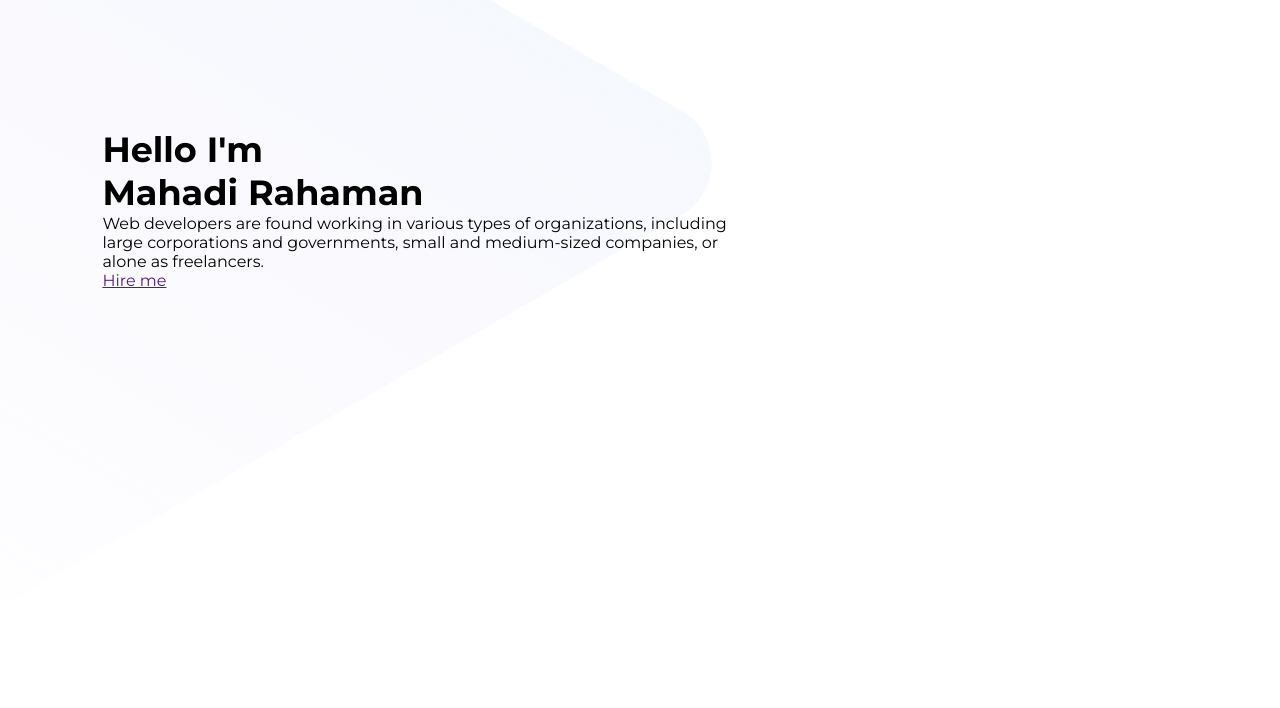
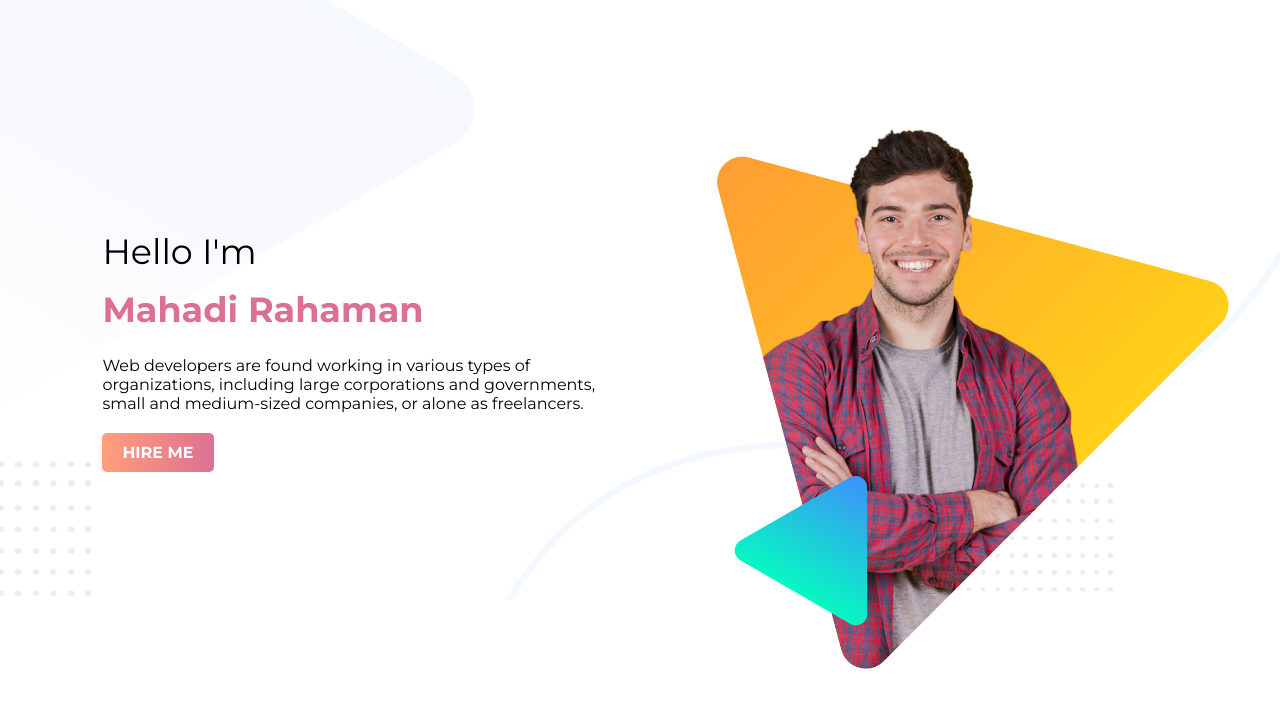
Before and after one commit to mahadirahman/personal-website, a plain HTML site: page index.html in a window 1280 px wide. Drawn offline with Linux system fonts and the light colour scheme.

Commit message:
button  designed

```diff
--- a/index.html
+++ b/index.html
@@ -11,12 +11,12 @@
     <section class="sec-bg">
         <div class="half-width">
             <h1>Hello I'm</h1>
-            <h1>Mahadi Rahaman</h1>
+            <h2>Mahadi Rahaman</h2>
             <p>Web developers are found working in various types of organizations, including large corporations and governments, small and medium-sized companies, or alone as freelancers.</p>
-            <a href="">Hire me</a>
+            <a class="sty-btn" href="">Hire me</a>
         </div>
-        <div>
-
+        <div class="half-width">
+            <img src="img/peter.png" alt="">
         </div>
     </section>
 </body>
--- a/style.css
+++ b/style.css
@@ -4,16 +4,40 @@
 }
 h1{
     font-size: 35px;
-    font-weight: bold;
+    font-weight: normal;
+    padding-top: 20%;
+}
+h2{
+    font-size: 35px;
+    padding-top: 15px;
+    padding-bottom: 25px;
+    color: palevioletred;
 }
 .sec-bg{
     background-image: url("img/header-bg.png");
     background-repeat: no-repeat;
     height: 600px;
     width: 100%;
+    background-size: cover;
 }
 .half-width{
-    width: 50%;
+    width: 40%;
+    float: left;
     padding-top: 10%;
     padding-left: 8%;
 }
+.half-width p {
+    padding-bottom: 30px;
+}
+.half-width img {
+    width: 100%;
+}
+.sty-btn{
+    text-decoration: none;
+    text-transform: uppercase;
+    padding: 10px 20px ;
+    background-image: linear-gradient(95deg, lightsalmon,palevioletred);
+    color: white;
+    font-weight: bold;
+    border-radius: 5px;
+}
```
